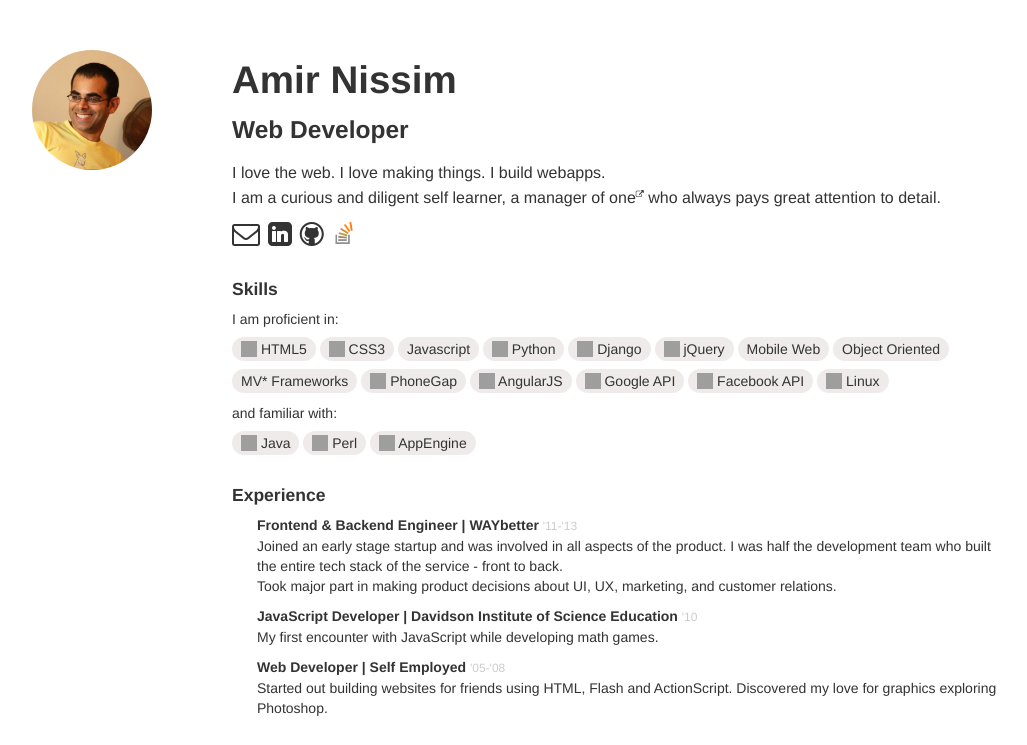
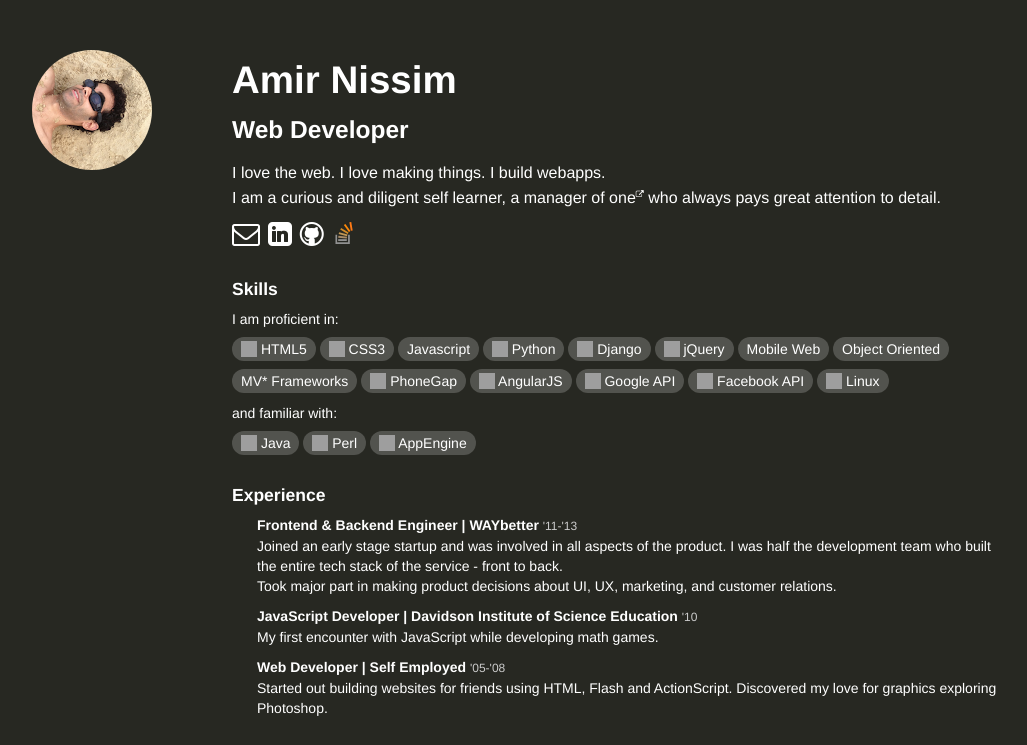
Before and after one commit to amirnissim/amirnissim.github.com, a plain HTML site: page index.html in a window 1280 px wide. Shown: the top 745 px of the page, without its empty margins (23-1050 px from the left). Drawn offline with Linux system fonts and the light colour scheme; grey boxes are pictures that could not be loaded.

Commit message:
new design

```diff
--- a/styles/amirnissim.css
+++ b/styles/amirnissim.css
@@ -1,5 +1,7 @@
 body {
     padding: 50px;
+    background-color: #272822;
+    color: white;
 }
 
 section {
@@ -11,7 +13,7 @@ a {
 }
 
 a:hover {
-    color: #08c;
+    color: #ED1556;
     text-decoration: none;
 }
 
@@ -32,8 +34,8 @@ a:hover {
     max-width: 120px;
     height: 120px;
     border-radius: 50%;
-    background-image: url(../img/gravatar.jpeg);
-    background-size: 120px 120px;
+    background-image: url(../img/gravatar.jpg);
+    background-size: cover;
 }
 
 #summary{
@@ -59,7 +61,7 @@ a:hover {
 
 .skill {
     display: inline-block;
-    background: rgba(230, 224, 224, 0.63);
+    background: rgba(255, 255, 255, 0.2);
     padding: 2px 9px;
     border-radius: 12px;
     margin-top: 8px;
```
Also changed, not shown: img/gravatar.jpeg (deleted), img/gravatar.jpg (added).
